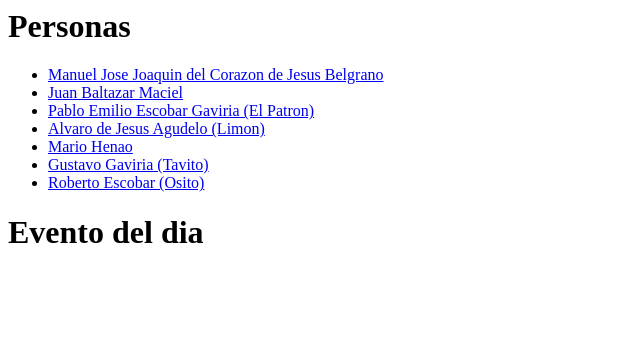
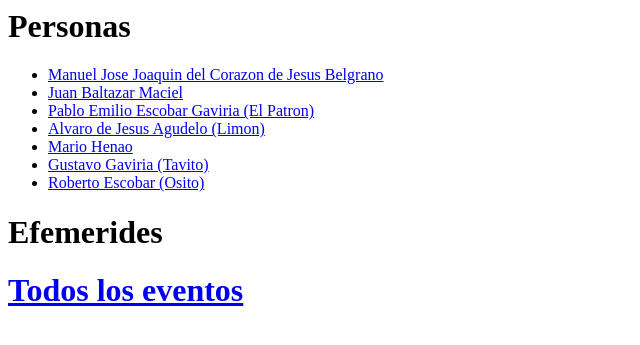
Before and after one commit to Calamaro82/Historia, a Django app: page /cronicas/ in a window 1280 px wide. Shown: the top 345 px of the page, without its empty margins (0-640 px from the left). Run offline with Django 3.2, Linux system fonts and the light colour scheme; data comes from the database, SQL or seed files in the repository; both versions use the stored data as it was after the commit.

Commit message:
Added a new template to display all the events.

```diff
--- /dev/null
+++ b/cronicas/templates/cronicas/TodosLosEventos.html
@@ -0,0 +1 @@
+<h1>Holamundo</h1>
--- a/cronicas/templates/cronicas/index.html
+++ b/cronicas/templates/cronicas/index.html
@@ -9,9 +9,11 @@
     <p>No people available.</p>
 {% endif %}
 
-<h1>Evento del dia</h1>
+<h1>Efemerides</h1>
     <ul>
     {% for evento in eventos_diarios %}
         <li>{{ evento.titulo }}</a></li>
     {% endfor %}
     </ul>
+
+<h1><a href="{% url 'todosLosEventos' %}">Todos los eventos</a></h1>
--- a/cronicas/urls.py
+++ b/cronicas/urls.py
@@ -4,6 +4,7 @@
 
 
 urlpatterns = [
-	path('', views.index, name='index'),
-	path('<int:individuoId>/', views.detallesIndividuo, name='detallesIndividuo'),
+	path('', views.index, name = 'index'),
+	path('<int:individuoId>/', views.detallesIndividuo, name = 'detallesIndividuo'),
+	path('TodosLosEventos/', views.todosLosEventos, name = 'todosLosEventos'),
 ]
--- a/cronicas/views.py
+++ b/cronicas/views.py
@@ -24,3 +24,7 @@
 		                      evento__individuos__pk = individuoId)
 	return render(request, 'cronicas/detalles.html',
 		         {'people': people, 'fuentes': fuentes })
+
+
+def todosLosEventos(request):
+	return render(request, 'cronicas/TodosLosEventos.html')
```
Also changed, not shown: cronologias.db.
